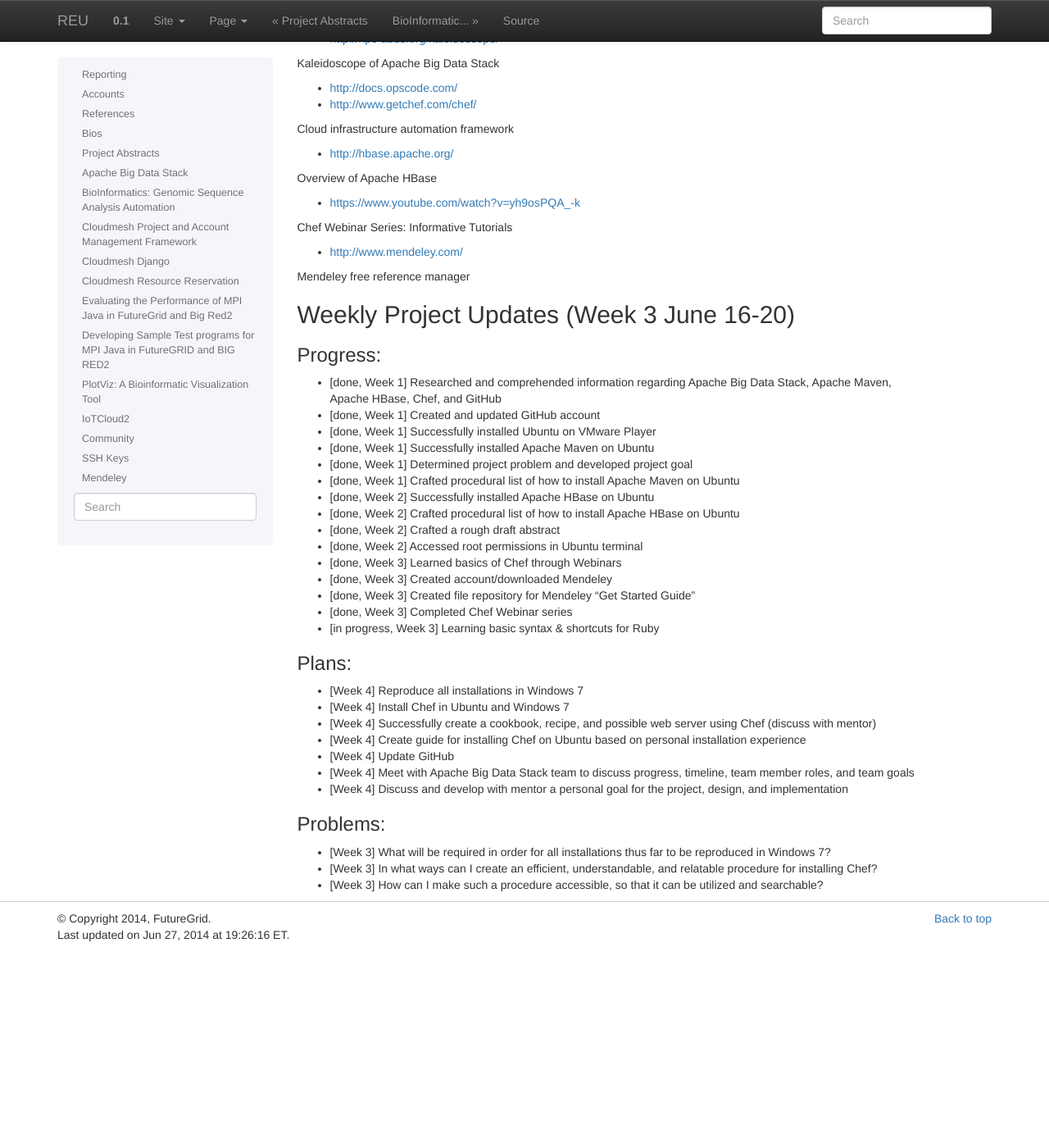
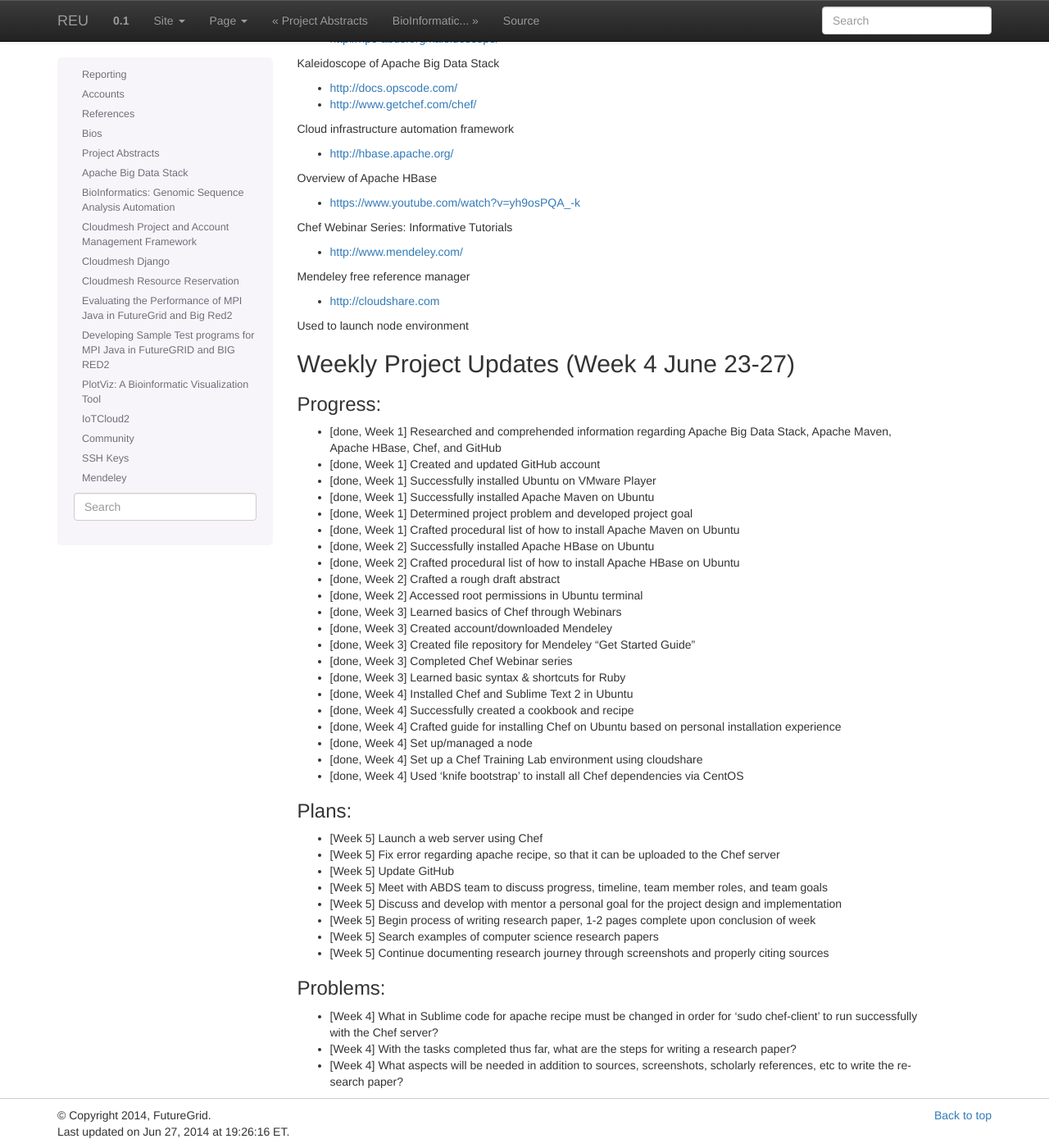
Before and after one commit to cloudmesh-project/reu-2014, a Sphinx documentation site: the page built from doc/source/projects/bigdata.rst, in a window 1280 px wide and 1400 px high, scrolled down 728 px. Shown: the whole window at 82% size. Built offline with Sphinx 7.4.7, drawn with Linux system fonts in a browser that asks for light colours; before the commit the page ends 1888 px from its top, so only the background shows below that.

Commit message:
Weekly update

```diff
--- a/doc/source/projects/bigdata.rst
+++ b/doc/source/projects/bigdata.rst
@@ -57,7 +57,11 @@
 
 Mendeley free reference manager
 
-Weekly Project Updates (Week 3 June 16-20)
+* http://cloudshare.com
+
+Used to launch node environment
+
+Weekly Project Updates (Week 4 June 23-27)
 ----------------------------------------------------------------------
 
 Progress:
@@ -92,30 +96,45 @@
 
 * [done, Week 3] Completed Chef Webinar series
 
-* [in progress, Week 3] Learning basic syntax & shortcuts for Ruby
+* [done, Week 3] Learned basic syntax & shortcuts for Ruby
+
+* [done, Week 4] Installed Chef and Sublime Text 2 in Ubuntu
+
+* [done, Week 4] Successfully created a cookbook and recipe
+
+* [done, Week 4] Crafted guide for installing Chef on Ubuntu based on personal installation experience
+
+* [done, Week 4] Set up/managed a node
+
+* [done, Week 4] Set up a Chef Training Lab environment using cloudshare
+
+* [done, Week 4] Used ‘knife bootstrap’ to install all Chef dependencies via CentOS
 
 Plans:
 ^^^^^^^^^^^^^^^^^^^^^^^^^^^^^^^^^^^^^^^^^^^^^^^^^^^^^^^^^^^^
 
-* [Week 4] Reproduce all installations in Windows 7
+* [Week 5] Launch a web server using Chef
 
-* [Week 4] Install Chef in Ubuntu and Windows 7
+* [Week 5] Fix error regarding apache recipe, so that it can be uploaded to the Chef server
 
-* [Week 4] Successfully create a cookbook, recipe, and possible web server using Chef (discuss with mentor)
+* [Week 5] Update GitHub
 
-* [Week 4] Create guide for installing Chef on Ubuntu based on personal installation experience
+* [Week 5] Meet with ABDS team to discuss progress, timeline, team member roles, and team goals
 
-* [Week 4] Update GitHub
+* [Week 5] Discuss and develop with mentor a personal goal for the project design and implementation
 
-* [Week 4] Meet with Apache Big Data Stack team to discuss progress, timeline, team member roles, and team goals
+* [Week 5] Begin process of writing research paper, 1-2 pages complete upon conclusion of week
 
-* [Week 4] Discuss and develop with mentor a personal goal for the project, design, and implementation
+* [Week 5] Search examples of computer science research papers
+
+* [Week 5] Continue documenting research journey through screenshots and properly citing sources
+
 
 Problems:
 ^^^^^^^^^^^^^^^^^^^^^^^^^^^^^^^^^^^^^^^^^^^^^^^^^^^^^^^^^^^^
 
-* [Week 3] What will be required in order for all installations thus far to be reproduced in Windows 7?
+* [Week 4] What in Sublime code for apache recipe must be changed in order for ‘sudo chef-client’ to run successfully with the Chef server?
 
-* [Week 3] In what ways can I create an efficient, understandable, and relatable procedure for installing Chef?
+* [Week 4] With the tasks completed thus far, what are the steps for writing a research paper?
 
-* [Week 3] How can I make such a procedure accessible, so that it can be utilized and searchable?
+* [Week 4] What aspects will be needed in addition to sources, screenshots, scholarly references, etc to write the research paper?
```
